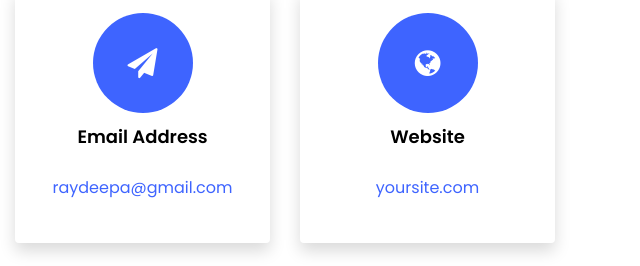
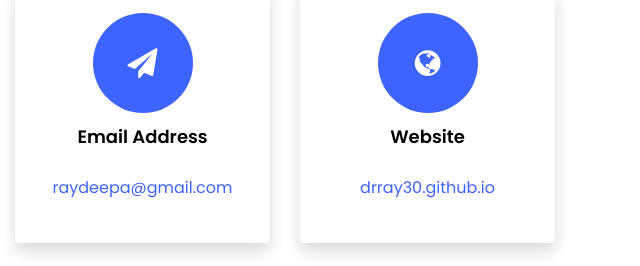
Before and after one commit to drray30/drray30.github.io, a plain HTML site: page index.html in a window 1280 px wide. Shown: the part 6438-6704 px from the top of the page, 640-1280 px from the left. Drawn offline with Linux system fonts and the light colour scheme; files whose address does not match are found by name.

Commit message:
Updated index.html

```diff
--- a/index.html
+++ b/index.html
@@ -535,7 +535,7 @@
           		</div>
           		<div>
 	          		<h3 class="mb-4">Website</h3>
-		            <p><a href="#">yoursite.com</a></p>
+		            <p><a href="drray30.github.io">drray30.github.io</a></p>
 	            </div>
 	          </div>
           </div>
```
